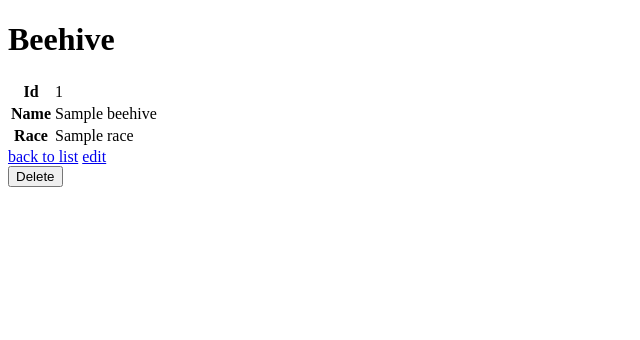
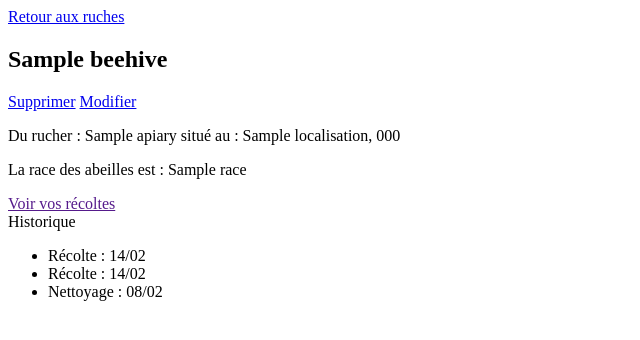
Before and after one commit to mchauveni/beebop_app, a Symfony app: template templates/beehive/show.html.twig in a window 1280 px wide. Shown: the top 340 px of the page, without its empty margins (0-640 px from the left). Run offline with Twig, Linux system fonts and the light colour scheme; the template is opened without the code that fills it: most values are stand-ins (such as "Sample title", 1, 10 or a date in 2020); some libraries are stand-ins or nearby versions.

Commit message:
finish crud beehive

```diff
--- a/templates/beehive/_delete_form.html.twig
+++ /dev/null
@@ -1,4 +0,0 @@
-<form method="post" action="{{ path('app_beehive_delete', {'id': beehive.id}) }}" onsubmit="return confirm('Are you sure you want to delete this item?');">
-    <input type="hidden" name="_token" value="{{ csrf_token('delete' ~ beehive.id) }}">
-    <button class="btn">Delete</button>
-</form>
--- a/templates/beehive/show.html.twig
+++ b/templates/beehive/show.html.twig
@@ -1,30 +1,39 @@
 {% extends 'base.html.twig' %}
 
-{% block title %}Beehive{% endblock %}
+{% block title %}Beebop - Votre ruche
+{% endblock %}
 
 {% block body %}
-    <h1>Beehive</h1>
+		<a href="{{ path('app_beehive_by_apiary_show', {'id' : apiary.id}) }}">Retour aux ruches</a>
+	<section class="beehive">
+	<div>
+		<h1 class="beehive__title">{{beehive.name}}</h1>
+		<div class="beehive__change">
+		<a href="{{ path('app_beehive_delete', {'id': beehive.id}) }}">Supprimer</a>
+		<a href="{{ path('app_beehive_edit', {'id': beehive.id}) }}">Modifier</a>
+		</div>
+		</div>
+		<div class="beehive__apiary">
+		<p>
+		Du rucher : {{apiary.name}} situé au : {{apiary.localisation}}, {{apiary.zipCode}}
+		</p>
+		</div>
+        <div class="beehive__race">
+        <p>La race des abeilles est : {{beehive.race}}</p>
+        </div>
+		<div class="beehive__product">
+		<a href="">Voir vos récoltes</a>
+		</div>
+		<div class="beehive__history">
+		<span>Historique</span>
+		<ul class="beehive__historyItem">
+		<li class="beehive__historyItem">Récolte : 14/02</li>
+		<li class="beehive__historyItem">Récolte : 14/02</li>
+		<li class="beehive__historyItem">Nettoyage : 08/02</li>
+		</ul>
+		</div>
 
-    <table class="table">
-        <tbody>
-            <tr>
-                <th>Id</th>
-                <td>{{ beehive.id }}</td>
-            </tr>
-            <tr>
-                <th>Name</th>
-                <td>{{ beehive.name }}</td>
-            </tr>
-            <tr>
-                <th>Race</th>
-                <td>{{ beehive.race }}</td>
-            </tr>
-        </tbody>
-    </table>
 
-    <a href="{{ path('app_beehive_index') }}">back to list</a>
 
-    <a href="{{ path('app_beehive_edit', {'id': beehive.id}) }}">edit</a>
-
-    {{ include('beehive/_delete_form.html.twig') }}
+	</section>
 {% endblock %}
```
Also changed, not shown: src/Controller/BeehiveController.php (+12 -16 lines), templates/beehive/edit.html.twig (+24 -5 lines), data.db (deleted).
